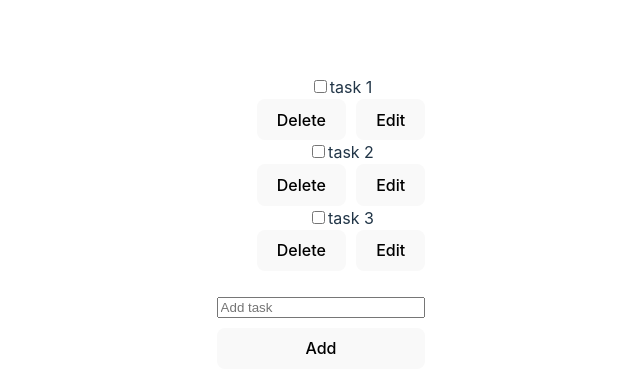
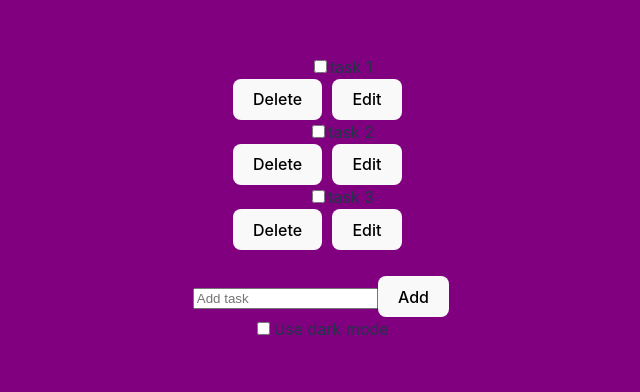
Before and after one commit to rk14283/hooksPractice, a React (Vite) app in the folder react-hooks/: page / in a window 1280 px wide. Shown: the part 186-578 px from the top of the page, without its empty margins (319-959 px from the left). Built offline with nearby package versions, Linux system fonts and the light colour scheme.

Commit message:
light and dark mode to checklist

```diff
--- a/react-hooks/src/App.css
+++ b/react-hooks/src/App.css
@@ -18,8 +18,15 @@
   filter: drop-shadow(0 0 2em #61dafbaa);
 }
 
+.dark {
+  background-color: #007acc;
 
-
+}
+/*
+body {
+  background-color: black;
+}
+*/
 #all-checkboxes {
   display: flex;
   flex-direction: column;
--- a/react-hooks/src/App.jsx
+++ b/react-hooks/src/App.jsx
@@ -1,13 +1,21 @@
-import { useState } from 'react'
+import { useState, useContext, useEffect } from 'react'
 import reactLogo from './assets/react.svg'
 import viteLogo from '/vite.svg'
 import './App.css'
+import ThemeContext from './ThemeContext'
+
+
+
+
 
 
 
 
 function TaskList ({ todos,   onDeleteTodo, onChangeTodo }) {
+
   //console.log('title of first todo',todos[0].title)
+  const themeContextValue = useContext(ThemeContext)
+  console.log('themeContext from tasklist',themeContextValue)
   let todosTitle =[]
   function duplicateFinder(todos){
   for (let i = 0; i < todos.length; i++){
@@ -57,6 +65,7 @@ console.log('type of last Element',typeof lastElement)
 
   return(
     <>
+    <div className={themeContextValue}>
     <ul>
       {/*Here is the problem, I am using todo. title instead of todo*/}
       {todos.map((todo => (
@@ -70,6 +79,7 @@ console.log('type of last Element',typeof lastElement)
 
         ))}
   </ul>
+  </div>
  </>
 )
 }
@@ -80,6 +90,8 @@ function AddTodo ({ onAddTodo, todos }) {
 
    console.log('title of third todo inside add Todos',todos[2].title)
    console.log('todos length',todos.length)
+    const themeContextValue = useContext(ThemeContext)
+  console.log('themeContext from add todo',themeContextValue)
 
    /*
    let todosTitle =[]
@@ -113,7 +125,7 @@ if (dupli.length !=0){
 
   return (
     <>
-
+        <div className={themeContextValue}>
      <input
         placeholder="Add task"
         value={title}
@@ -125,7 +137,7 @@ if (dupli.length !=0){
         onAddTodo(title);
       }}>Add</button>
 
-
+    </div>
     </>
 
   )
@@ -226,7 +238,18 @@ const initialTodos = [{id:0, title:'task 1'},
 
 let nextId = 3;
 function App() {
+ const [theme, setTheme] = useState('light');
+ const [backgroundColor, setBackgroundColor] = useState('purple')
+ //This is inefficient, so chatGpt suggests using useEffect
+  //document.body.style.backgroundColor = backgroundColor
   const [todos, setTodos] = useState(initialTodos);
+
+    // Run this side effect only when backgroundColor changes
+
+ useEffect(() => {
+    document.body.style.backgroundColor = backgroundColor;
+  }, [backgroundColor]);
+
 
 
   function handleAddTodo(title) {
@@ -255,10 +278,12 @@ function App() {
     }));
   }
 
+
+
   return (
     <>
-
-
+    <ThemeContext.Provider value = {theme}>
+     <div>
 
     <div id="all-checkboxes">
       <TaskList  todos= {todos}
@@ -272,12 +297,24 @@ function App() {
      />
 
         </div>
+         <label>
+        <input
+          type="checkbox"
+          checked={theme === 'dark'}
+          onChange={(e) => {
+            setTheme(e.target.checked ? 'dark' : 'light')
+            setBackgroundColor(e.target.checked ?'grey': 'purple')
+          }}
+        />
+        Use dark mode
+      </label>
+
+<br/>
+<br/>
 
 
-
-
-
-
+ </div>
+</ThemeContext.Provider>
     </>
   )
 }
--- /dev/null
+++ b/react-hooks/src/ThemeContext.js
@@ -0,0 +1,7 @@
+import React from "react";
+
+import { createContext, useContext } from "react";
+
+const ThemeContext = createContext(null)
+
+export default ThemeContext
```
